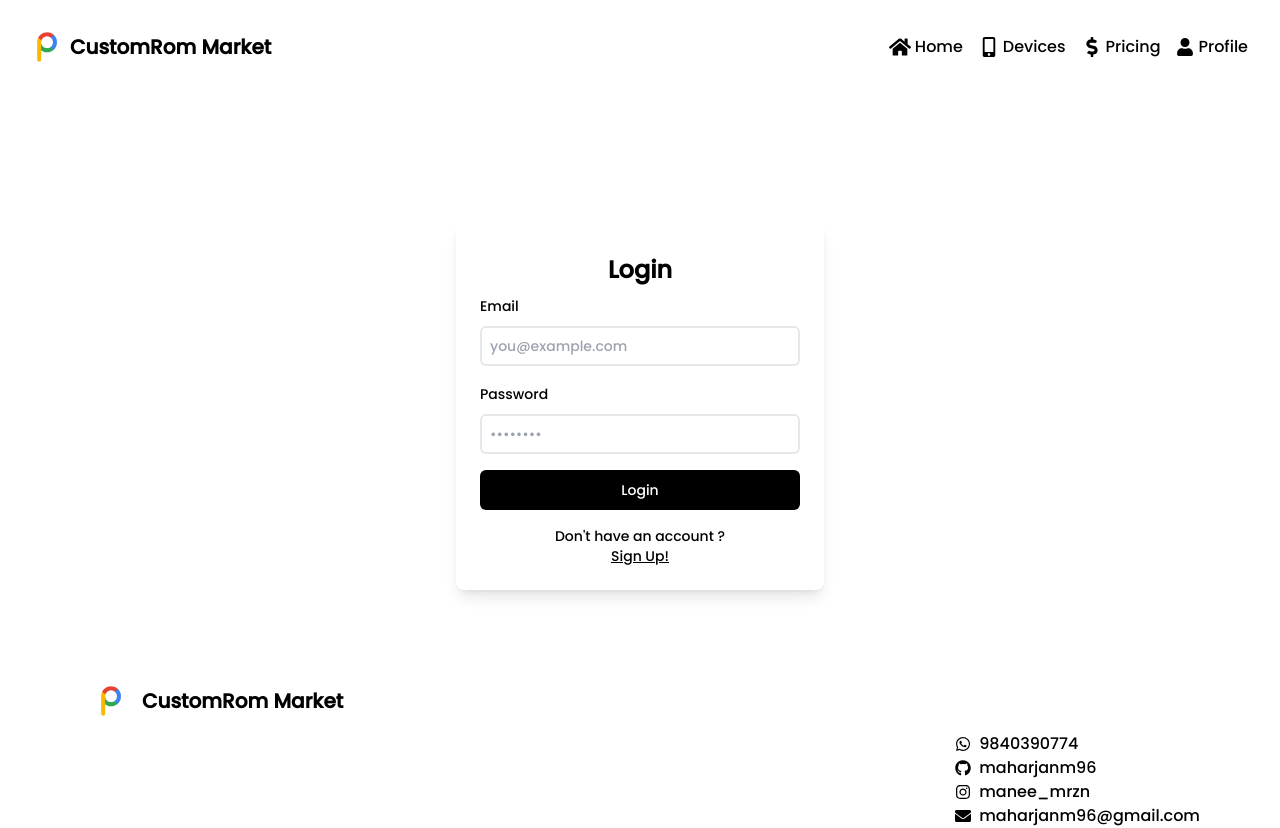
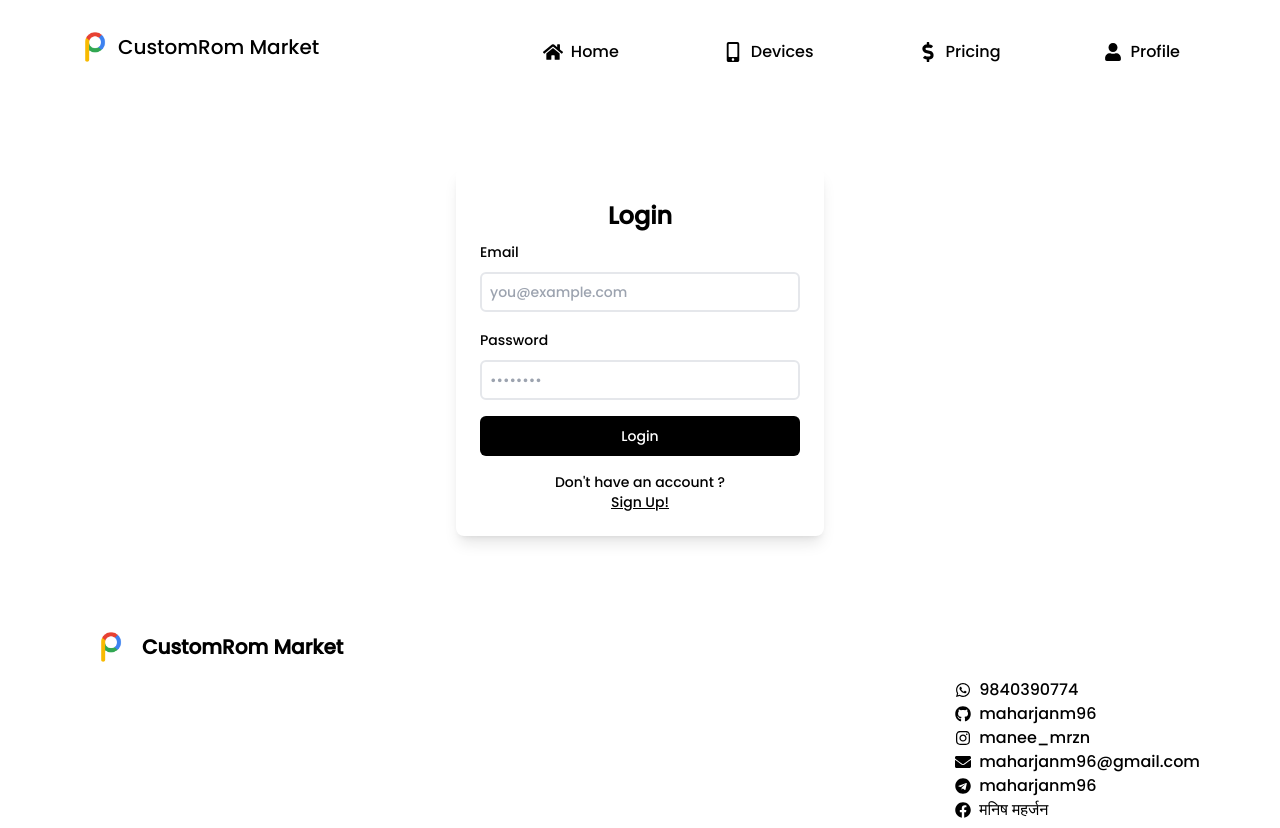
Before and after one commit to maharjanm96/CustomRom-Market, a Next.js app: page /auth/login in a window 1280 px wide. Shown: the top 828 px of the page. Built offline with nearby package versions, Linux system fonts and the light colour scheme.

Commit message:
UserAuthentication Fixex

```diff
--- a/app/(views)/auth/user/page.tsx
+++ b/app/(views)/auth/user/page.tsx
@@ -1,13 +1,23 @@
 import React from "react";
 import UserProfileComponent from "@/app/Components/UserProfileComponent";
+import axios from "axios";
 
-const UserProfilePage: React.FC = () => {
+const UserProfilePage: React.FC = async () => {
   const profilePicture = "/assets/github-logo.webp";
   const email = "maharjanm96@gmail.com";
+  const name = "Manish Maharjan";
+  const contact = "9840390774";
+
+  const userData = await axios
 
   return (
     <div className="flex justify-center">
-      <UserProfileComponent profilePicture={profilePicture} email={email} />
+      <UserProfileComponent
+        profilePicture={profilePicture}
+        email={email}
+        name={name}
+        contact={contact}
+      />
     </div>
   );
 };
--- a/app/Components/Header.tsx
+++ b/app/Components/Header.tsx
@@ -4,18 +4,17 @@ import Image from "next/image";
 import Link from "next/link";
 import {
   FaHome,
-  FaNewspaper,
-  FaBook,
+  FaMobileAlt,
   FaDollarSign,
-  FaMobileAlt,
   FaBars,
   FaTimes,
   FaUser,
 } from "react-icons/fa";
 import Logout from "./Buttons/LogoutButton";
 import { useRouter } from "next/navigation";
+import { toast } from "sonner";
+import { isLoggedIn } from "@/app/utils/isLoggedIn";
 import Cookies from "js-cookie";
-import { toast } from "sonner";
 
 const Header = () => {
   const router = useRouter();
@@ -23,12 +22,10 @@ const Header = () => {
   const [isMenuOpen, setIsMenuOpen] = useState(false);
 
   useEffect(() => {
-    const token = Cookies.get("token");
-    setIsAuthenticated(!!token);
+    setIsAuthenticated(isLoggedIn());
 
     const intervalId = setInterval(() => {
-      const token = Cookies.get("token");
-      setIsAuthenticated(!!token);
+      setIsAuthenticated(isLoggedIn());
     }, 1000);
 
     return () => clearInterval(intervalId);
@@ -46,11 +43,11 @@ const Header = () => {
   };
 
   return (
-    <header className="flex justify-between p-8 bg-white">
+    <header className="flex justify-between p-8 px-20 bg-white">
       <Link href="/">
         <div className="flex items-center cursor-pointer">
           <Image src="/assets/logo.png" alt="Logo" width={30} height={30} />
-          <span className="lg:text-xl font-semibold px-2 sm:text-sm">
+          <span className="lg:text-xl font-medium px-2 sm:text-sm">
             CustomRom Market
           </span>
         </div>
@@ -63,21 +60,33 @@ const Header = () => {
       <nav
         className={`${
           isMenuOpen ? "block" : "hidden"
-        } md:flex flex-col md:flex-row md:items-center space-y-6 md:space-y-0 md:space-x-4 mt-4 md:mt-0`}
+        } md:flex flex-col md:flex-row md:items-center gap-12 space-y-6 md:space-y-0 md:space-x-4 mt-4 md:mt-0 font-normal`}
       >
-        <Link href="/" className="flex items-center space-x-1">
-          <FaHome style={{ fontSize: 22 }} />
+        <Link
+          href="/"
+          className="flex items-center space-x-2 px-5 py-2 hover:text-blue-400 hover:bg-slate-50 hover:rounded-xl transition duration-200"
+        >
+          <FaHome style={{ fontSize: 20 }} />
           <span>Home</span>
         </Link>
-        <Link href="/device" className="flex items-center space-x-1">
+        <Link
+          href="/device"
+          className="flex items-center space-x-2 px-5 py-2 hover:text-blue-400 hover:bg-slate-50 hover:rounded-xl transition duration-200"
+        >
           <FaMobileAlt style={{ fontSize: 20 }} />
           <span>Devices</span>
         </Link>
-        <Link href="/" className="flex items-center space-x-1">
+        <Link
+          href="/"
+          className="flex items-center space-x-2 px-5 py-2 hover:text-blue-400 hover:bg-slate-50 hover:rounded-xl transition duration-200"
+        >
           <FaDollarSign style={{ fontSize: 20 }} />
           <span>Pricing</span>
         </Link>
-        <Link href="/auth/user" className="flex items-center space-x-1">
+        <Link
+          href="/auth/user"
+          className="flex items-center space-x-2 px-5 py-2 hover:text-blue-400 hover:bg-slate-50 hover:rounded-xl transition duration-200"
+        >
           <FaUser style={{ fontSize: 18 }} />
           <span>Profile</span>
         </Link>
--- a/app/Components/LoginAuth.tsx
+++ b/app/Components/LoginAuth.tsx
@@ -61,7 +61,7 @@ export function LoginAuth() {
   };
 
   return (
-    <div className="flex justify-center mt-32">
+    <div className="flex justify-center mt-16">
       <div className="bg-white p-6 rounded-lg shadow-lg w-auto">
         <Form {...form}>
           <FormLabel className="flex justify-center text-2xl text-black font-bold py-2">
--- a/app/Components/UserProfileComponent.tsx
+++ b/app/Components/UserProfileComponent.tsx
@@ -4,11 +4,14 @@ import Image from "next/image";
 interface UserProfileProps {
   profilePicture: string;
   email: string;
+  name: string;
+  contact: string;
 }
 
 const UserProfileComponent: React.FC<UserProfileProps> = ({
   profilePicture,
   email,
+  name,contact
 }) => {
   return (
     <div className="flex flex-col items-center justify-center p-8 bg-white shadow-lg rounded-lg">
@@ -22,7 +25,9 @@ const UserProfileComponent: React.FC<UserProfileProps> = ({
         />
       </div>
       <div className="flex flex-col items-center justify-center pt-8 gap-2">
-        <h2 className="text-lg font-semibold">User Profile</h2>
+        <h2 className="text-lg font-semibold">{name}</h2>
+        <p className="text-gray-600">{contact}</p>
+
         <p className="text-gray-600">{email}</p>
       </div>
     </div>
--- /dev/null
+++ b/app/pages/api/auth/user/route.ts
@@ -0,0 +1,23 @@
+import { NextRequest, NextResponse } from "next/server";
+import UserModel from "@/app/models/UserSchema";
+
+const getSingleUserDetails = async (req: NextRequest) => {
+  const userID = req.nextUrl.searchParams.get("userID");
+
+  try {
+    const user = await UserModel.findOne({ _id: userID }, { password: 0 });
+    if (user) {
+      return NextResponse.json(user);
+    } else {
+      return NextResponse.json("Data Not Found", { status: 404 });
+    }
+  } catch (err) {
+    console.error("Something Went Wrong....", err);
+    return NextResponse.json(
+      { message: "Something Went Wrong", error: err },
+      { status: 500 }
+    );
+  }
+};
+
+export const GET = getSingleUserDetails;
--- /dev/null
+++ b/app/utils/isLoggedIn.ts
@@ -0,0 +1,6 @@
+import Cookies from "js-cookie";
+
+export const isLoggedIn = (): boolean => {
+  const token = Cookies.get("token");
+  return !!token;
+};
--- a/components/ui/button.tsx
+++ b/components/ui/button.tsx
@@ -17,13 +17,13 @@ const buttonVariants = cva(
           "bg-secondary text-secondary-foreground hover:bg-secondary/80",
         ghost: "hover:bg-accent hover:text-accent-foreground",
         link: "text-primary underline-offset-4 hover:underline",
-        black: "bg-black text-white h-10 hover:bg-blue-700 text-sm ",
+        black: "bg-black text-white h-10 hover:bg-blue-400 text-sm ",
         white:
-          "bg-white text-gray-700 h-14 hover:bg-blue-700 text-md font-medium hover:text-white ",
+          "bg-white text-gray-700 h-14 hover:bg-blue-400 text-md font-medium hover:text-white ",
       },
       size: {
         default: "h-10 w-max px-4 py-2",
-        full: "w-full", // Added full width size
+        full: "w-full",
       },
     },
     defaultVariants: {
```
Also changed, not shown: app/layout.tsx (+1 -10 lines).
